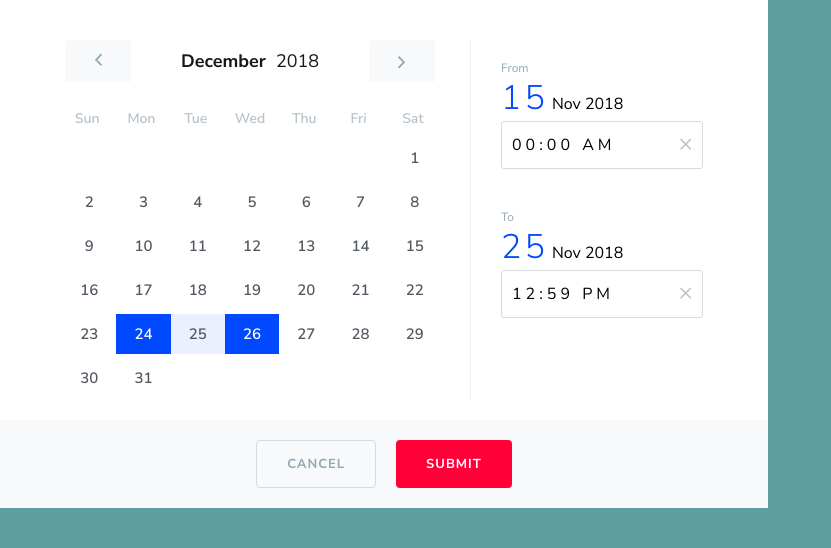
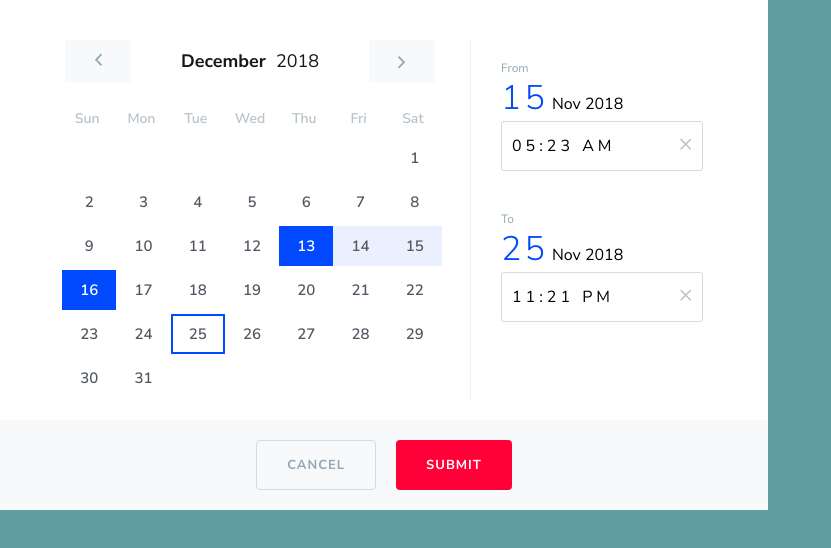
Before and after one commit to wahengchang/vue-packages, a Vue app in the folder packages/dateTimePicker/: page / in a window 1280 px wide. Shown: the top 548 px of the page, without its empty margins (0-831 px from the left). Built offline with nearby package versions, Linux system fonts and the light colour scheme.

Commit message:
encapsulate components : DateTimePicker, DatePicker, TimePicker, Calender

```diff
--- a/packages/dateTimePicker/package.json
+++ b/packages/dateTimePicker/package.json
@@ -12,7 +12,7 @@
     "dev": "npm run serve",
     "serve": "vue-cli-service serve",
     "lint": "vue-cli-service lint",
-    "build-bundle": "vue-cli-service build --target lib --name dateTimePicker src/build.js",
+    "build-bundle": "vue-cli-service build --target lib --name dateTimePicker src/Build.js",
     "test": "vue-cli-service test:unit"
   },
   "dependencies": {
--- a/packages/dateTimePicker/src/App.vue
+++ b/packages/dateTimePicker/src/App.vue
@@ -1,7 +1,14 @@
 <template>
   <div id="app">
     <div class="demoWrapper">
-      <date-time-picker :submitHandler="submitHandler" />
+      <date-time-picker
+        @submitHandler="submitHandler"
+        @cancelHandler="cancelHandler"
+        :startDate = "startDate"
+        :endDate = "endDate"
+        :startTime = "startTime"
+        :endTime = "endTime"
+      />
     </div>
   </div>
 </template>
@@ -14,10 +21,29 @@ export default {
   methods: {
     submitHandler: function(data) {
       console.log("data: ", data);
+    },
+    cancelHandler: function() {
+      console.log("close");
     }
   },
   components: {
     DateTimePicker
+  },
+  data: function(){
+    return {
+      startTime: {
+        hh: "05",
+        mm: "23",
+        A: "AM"
+      },
+      endTime: {
+        hh: "11",
+        mm: "21",
+        A: "PM"
+      },
+      startDate: new Date('2018-12-13'),
+      endDate: new Date('2018-12-16')
+    };
   }
 };
 </script>
--- a/packages/dateTimePicker/src/components/DatePicker/Calender.vue
+++ b/packages/dateTimePicker/src/components/DatePicker/Calender.vue
@@ -13,7 +13,12 @@
       </template>
       <template v-for="(day, key) in daysCount">
         <li class="day" :key="'day' + key">
-          <span :class="getDayStyle(day)" @click="selectDayHandler(day)">{{ day }}</span>
+          <span
+            :class="getDayStyle(day)"
+            @click="updateSelectingDay(day)"
+          >
+            {{ day }}
+          </span>
         </li>
       </template>
     </ul>
@@ -23,16 +28,15 @@
 <script>
 import utils from "./utils/date";
 
-const isToday = (otherDay) => {
+const isToday = otherDay => {
   const today = new Date();
-  return utils.isSameDay(today, otherDay)
-}
+  return utils.isSameDay(today, otherDay);
+};
 
-const betweenDays = (smallDay, bigDay, currentDay) => {
-  if(currentDay < bigDay && smallDay < currentDay) return true
-
-  return false
-}
+const isBetweenDays = (smallDay, bigDay, currentDay) => {
+  if (currentDay < bigDay && smallDay < currentDay) return true;
+  return false;
+};
 
 export default {
   name: "Calender",
@@ -41,16 +45,64 @@ export default {
     month: Number,
     startDate: Date,
     endDate: Date,
-    selectDayHandler: Function
+    onChange: Function
   },
   methods: {
+    updateSelectingDay: function(day){
+      if(!day) return
+
+      const {
+          year: currentYear,
+          month: currentMonth,
+          innerStartDate,
+          innerEndDate,
+          isSelectingStartDay
+        } = this;
+
+      const currentDay = new Date(`${currentYear}-${currentMonth + 1}-${day}`);
+
+      // reset
+      if(isSelectingStartDay) {
+        this.innerStartDate = currentDay
+        this.innerEndDate = currentDay
+        this.isSelectingStartDay = false
+      }
+      // reset
+      else if (!isSelectingStartDay && currentDay<innerStartDate) {
+        this.innerStartDate = currentDay
+        this.innerEndDate = currentDay
+        this.isSelectingStartDay = false
+      }
+      else {
+        this.innerEndDate = currentDay
+        this.isSelectingStartDay = true
+      }
+
+      this.selectedDay = day
+      const returnData = {
+        selectedDay: currentDay,
+        endDate: this.innerEndDate,
+        startDate: this.innerStartDate
+      }
+
+
+      if(this.$listeners.onChange){
+        return this.$emit('onChange', {...returnData})
+      }
+
+      if(this.onChange) {
+        return this.onChange({...returnData});
+      }
+
+    },
+
     getDayStyle: function(day) {
-      const {startDate, endDate, year, month} = this
-      const currentDay = new Date(`${year}-${month + 1}-${day}`)
+      const { innerStartDate, innerEndDate, year, month } = this;
+      const currentDay = new Date(`${year}-${month + 1}-${day}`);
 
-      if (utils.isSameDay(currentDay, startDate)) return "startDate";
-      if (utils.isSameDay(currentDay, endDate)) return "endDate";
-      if (betweenDays(startDate, endDate, currentDay)) return "between";
+      if (utils.isSameDay(currentDay, innerStartDate)) return "innerStartDate";
+      if (utils.isSameDay(currentDay, innerEndDate)) return "innerEndDate";
+      if (isBetweenDays(innerStartDate, innerEndDate, currentDay)) return "between";
       if (isToday(currentDay)) return "today";
 
       return "";
@@ -67,9 +119,13 @@ export default {
     }
   },
   data() {
-    const { month } = this;
+    const { month, startDate, endDate } = this;
     return {
-      weekdays: utils.weekDayShortConfig
+      selectedDay: null,
+      isSelectingStartDay: true,  // either startDay or endDay
+      weekdays: utils.weekDayShortConfig,
+      innerStartDate: startDate,
+      innerEndDate: endDate
     };
   }
 };
@@ -115,11 +171,11 @@ export default {
       &.today {
         box-shadow: inset 0 0 0 2px $secondary-01;
       }
-      &.startDate {
+      &.innerStartDate {
         background: $secondary-01;
         color: #fff;
       }
-      &.endDate {
+      &.innerEndDate {
         background: $secondary-01;
         color: #fff;
       }
--- a/packages/dateTimePicker/src/components/DatePicker/index.vue
+++ b/packages/dateTimePicker/src/components/DatePicker/index.vue
@@ -13,9 +13,9 @@
       <calender
         :month="currentMonth"
         :year="currentYear"
-        :selectDayHandler="selectDayHandler"
         :startDate="startDate"
         :endDate="endDate"
+        @onChange="innerOnChange"
       />
     </div>
   </div>
@@ -26,24 +26,45 @@ import Arrow from "../Icons/Arrow.vue";
 import utils from "./utils/date";
 import Calender from "./Calender.vue";
 
-const getDayAfter = (n) => {
-  const today = new Date();
-  const otherDay = new Date();
-  otherDay.setDate(today.getDate()+n);
-
-  return otherDay
-}
-
 export default {
   name: "DatePicker",
   components: { Arrow, Calender },
-  methods: {},
+  props: {
+    startDate:{
+      default: new Date(),
+      type: Date,
+      required: true
+    } ,
+    endDate: {
+      default: null,
+      type: Date,
+      required: true
+    },
+    onChange: Function
+  },
   computed: {
     currentMonthString: function() {
       return utils.monthConfig[this.currentMonth];
     }
   },
+  watch: {
+    currentMonth: function () {
+      return this.callOnChange()
+    },
+  },
   methods: {
+    callOnChange: function(){
+      const {
+        currentMonth: month,
+        currentYear: year,
+        innerStartDate: startDate,
+        innerEndDate: endDate,
+        selectedDay
+      } = this
+
+      if(this.onChange)
+        this.onChange({ month,  year, startDate, endDate, selectedDay })
+    },
     addMonth: function() {
       if (this.currentMonth === 11) {
         this.currentMonth = 0;
@@ -62,33 +83,25 @@ export default {
 
       return (this.currentMonth -= 1);
     },
-    selectDayHandler: function(day){
-      const { currentYear, currentMonth, startDate, endDate } = this
-
-      const currentDay = new Date(`${currentYear}-${currentMonth + 1}-${day}`)
-
-      // update start
-      if(currentDay < startDate) return this.startDate = currentDay
-
-      if(currentDay > endDate) return this.endDate = currentDay
-
-      if(startDate < currentDay &&  currentDay < endDate) return this.endDate = currentDay
+    innerOnChange: function(data){
+      const { startDate, endDate, selectedDay } = data
+      this.innerStartDate = startDate
+      this.innerEndDate = endDate
+      this.selectedDay = selectedDay
+      return this.callOnChange()
     }
   },
   data() {
-    const today = new Date();
+    const {startDate, endDate} = this
 
-    const yesterday = getDayAfter(-1)
-    const tomorrow = getDayAfter(1)
-
-    const defaultCurrentMonth = today.getMonth();
-    const defaultCurrentYear = today.getFullYear();
+    const defaultCurrentMonth = startDate.getMonth();
+    const defaultCurrentYear = startDate.getFullYear();
     return {
-      today,
+      innerStartDate: startDate,
+      innerEndDate: endDate,
+      selectedDay: null,
       currentYear: defaultCurrentYear,
       currentMonth: defaultCurrentMonth,
-      startDate: yesterday,
-      endDate: tomorrow
     };
   }
 };
--- a/packages/dateTimePicker/src/components/DatePicker/utils/date.js
+++ b/packages/dateTimePicker/src/components/DatePicker/utils/date.js
@@ -48,10 +48,30 @@ export const isSameDay = (d1, d2) => {
   );
 };
 
+const yymmdd = date => {
+  var d = new Date(date),
+    month = "" + (d.getMonth() + 1),
+    day = "" + d.getDate(),
+    year = d.getFullYear();
+
+  if (month.length < 2) month = "0" + month;
+  if (day.length < 2) day = "0" + day;
+
+  return `${year}-${month}-${day}`;
+};
+
+export const format = (date, formatString) => {
+  if (formatString === "yy-mm-dd") return yymmdd(date);
+
+  console.warn("given date format is not found");
+  return yymmdd(date);
+};
+
 export default {
   daysInMonth,
   getWeekday,
   weekDayShortConfig,
   monthConfig,
-  isSameDay
+  isSameDay,
+  format
 };
--- a/packages/dateTimePicker/src/components/DateTimePicker.vue
+++ b/packages/dateTimePicker/src/components/DateTimePicker.vue
@@ -1,23 +1,29 @@
 <template>
   <div class="dateTimePickerWrapper">
     <div class="containerWrapper">
-      <div class="dateContainer"><DatePicker /></div>
+      <div class="dateContainer">
+        <DatePicker
+          ref="datePickerRef"
+          :startDate="innerStartDate"
+          :endDate="innerEndDate"
+        />
+      </div>
       <div class="timeContainer">
         <div class="startTime timeRow">
           <span class="subTitle">From</span>
           <div><span class="bigNumber">15</span> Nov 2018</div>
-          <time-picker format="hh:mm A" v-model="startTime" />
+          <time-picker format="hh:mm A" v-bind:value="defaultStartTime" @change="_onChangeTimeStart"/>
         </div>
         <div class="endTime timeRow">
           <span class="subTitle">To</span>
           <div><span class="bigNumber">25</span> Nov 2018</div>
-          <time-picker format="hh:mm A" v-model="endTime" />
+          <time-picker format="hh:mm A" v-bind:value="defaultEndTime" @change="_onChangeTimeEnd"/>
         </div>
       </div>
     </div>
     <div class="buttonWrap">
       <button class="confirm" @click="_submitHandler">submit</button>
-      <button class="cancel">cancel</button>
+      <button class="cancel" @click="_cancelHandler">cancel</button>
     </div>
   </div>
 </template>
@@ -25,31 +31,96 @@
 <script>
 import TimePicker from "./TimePicker/index.vue";
 import DatePicker from "./DatePicker/index.vue";
+import utils from "./DatePicker/utils/date";
+
+const DEFAULT_START_TIME = {
+        hh: "00",
+        mm: "00",
+        A: "AM"
+      }
+
+const DEFAULT_END_TIME = {
+        hh: "12",
+        mm: "59",
+        A: "PM"
+      }
+
+const getDayAfter = (fromDay, n) => {
+  const otherDay = new Date(fromDay);
+  otherDay.setDate(fromDay.getDate() + n);
+  return otherDay;
+};
 
 export default {
   name: "DateTimePicker",
   components: { DatePicker, TimePicker },
   methods: {
+    _cancelHandler: function() {
+      if(this.$listeners.cancelHandler){
+        return this.$emit('cancelHandler')
+      }
+      if(this.cancelHandler) {
+        return this.cancelHandler();
+      }
+    },
     _submitHandler: function() {
-      const { startTime, endTime } = this;
-      return this.submitHandler({ startTime, endTime });
+      const { innerStartTime: startTime, innerEndTime: endTime } = this;
+
+      const { innerStartDate:startDate, innerEndDate:endDate} = this.$refs.datePickerRef
+
+      const startDateString = utils.format(startDate, 'yy-mm-dd')
+      const endDateString = utils.format(endDate, 'yy-mm-dd')
+      const startTimeString = `${startTime.HH}:${startTime.mm}`
+      const endTimeString = `${endTime.HH}:${endTime.mm}`
+      const startDateObject = new Date(`${startDateString}T${startTimeString}`)
+      const endDateObject = new Date(`${endDateString}T${endTimeString}`)
+
+      const returnData = {
+          startAt: startDateObject,
+          endAt: endDateObject
+        }
+
+      if(this.$listeners.submitHandler){
+        return this.$emit('submitHandler', returnData)
+      }
+
+      if(this.submitHandler) {
+        return this.submitHandler(returnData);
+      }
+    },
+    _onChangeTimeStart: function(val){
+      return this._onChangeTime('innerStartTime', val)
+    },
+    _onChangeTimeEnd: function(val){
+      return this._onChangeTime('innerEndTime', val)
+    },
+    _onChangeTime: function(field, val){
+        this[field] = val.data
     }
   },
   props: {
-    submitHandler: Function
+    submitHandler: Function,
+    startDate: Date,
+    endDate: Date,
+    startTime: Object,
+    endTime: Object
   },
   data: function() {
+    const {
+      startDate,
+      endDate,
+      startTime,
+      endTime
+    } = this
+    const today = new Date()
+
     return {
-      startTime: {
-        hh: "00",
-        mm: "00",
-        A: "AM"
-      },
-      endTime: {
-        hh: "12",
-        mm: "59",
-        A: "PM"
-      }
+      defaultStartTime: startTime || DEFAULT_START_TIME,
+      defaultEndTime: endTime || DEFAULT_END_TIME,
+      innerStartDate: startDate || today,
+      innerEndDate: endDate ||  getDayAfter(today, 2),
+      innerStartTime: startTime,
+      innerEndTime: endTime
     };
   }
 };
@@ -103,7 +174,7 @@ export default {
 
     button {
       padding: 0 30px;
-      height: 48px;
+      height: 50px;
       border-radius: 4px;
       font-size: 13px;
       font-weight: 700;
--- a/packages/dateTimePicker/src/components/TimePicker/index.vue
+++ b/packages/dateTimePicker/src/components/TimePicker/index.vue
@@ -401,7 +401,7 @@ export default {
     width: 100%;
     border: 1px solid $silver-two;
     border-radius: 3px;
-    height: 48px;
+    height: 50px;
     padding: 0 10px;
     letter-spacing: 4px;
     transition-duration: 0.5s;
```
Also changed, not shown: packages/dateTimePicker/src/build.js (+13 -11 lines), packages/demo/src/App.vue (+53 -9 lines), 1 other file (tests, documents, lock files or other folders).
